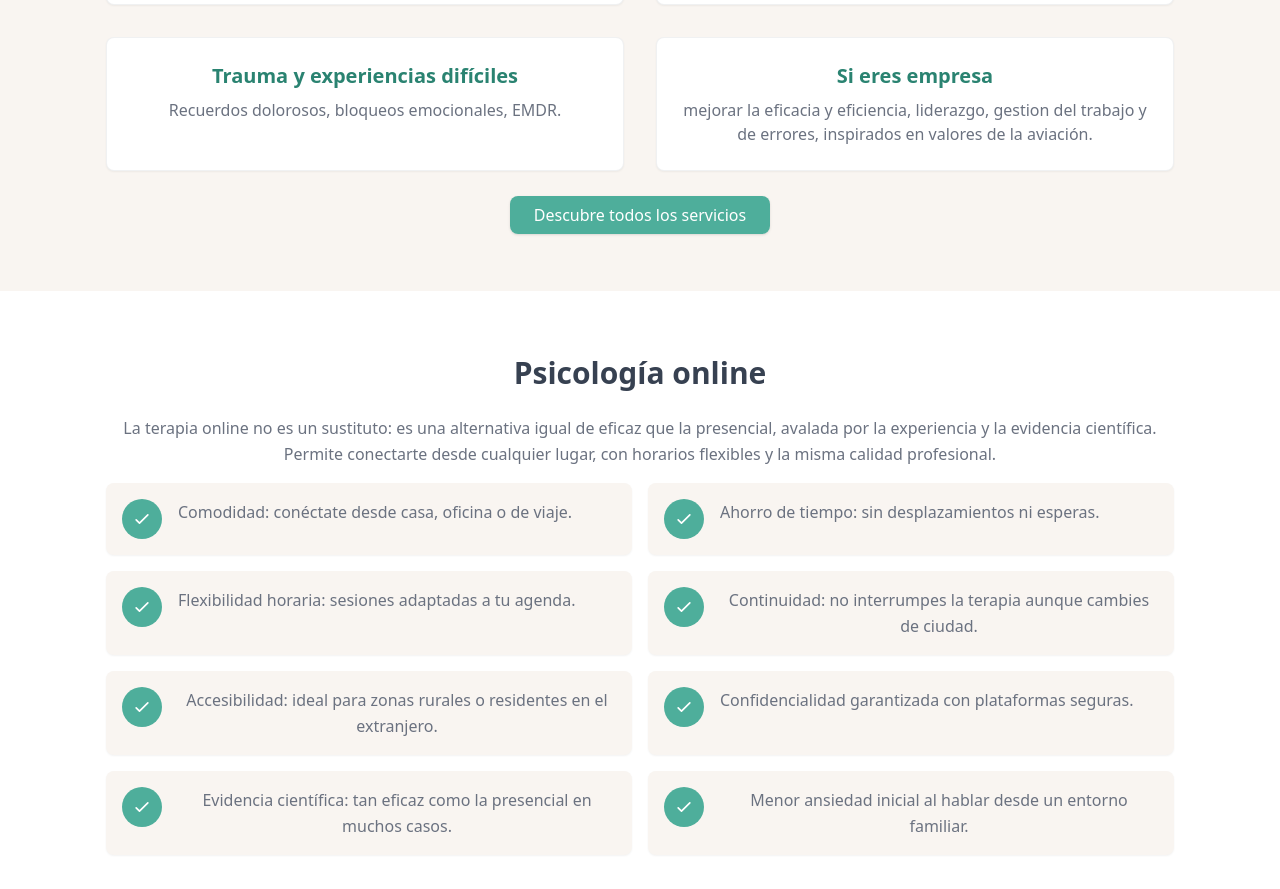
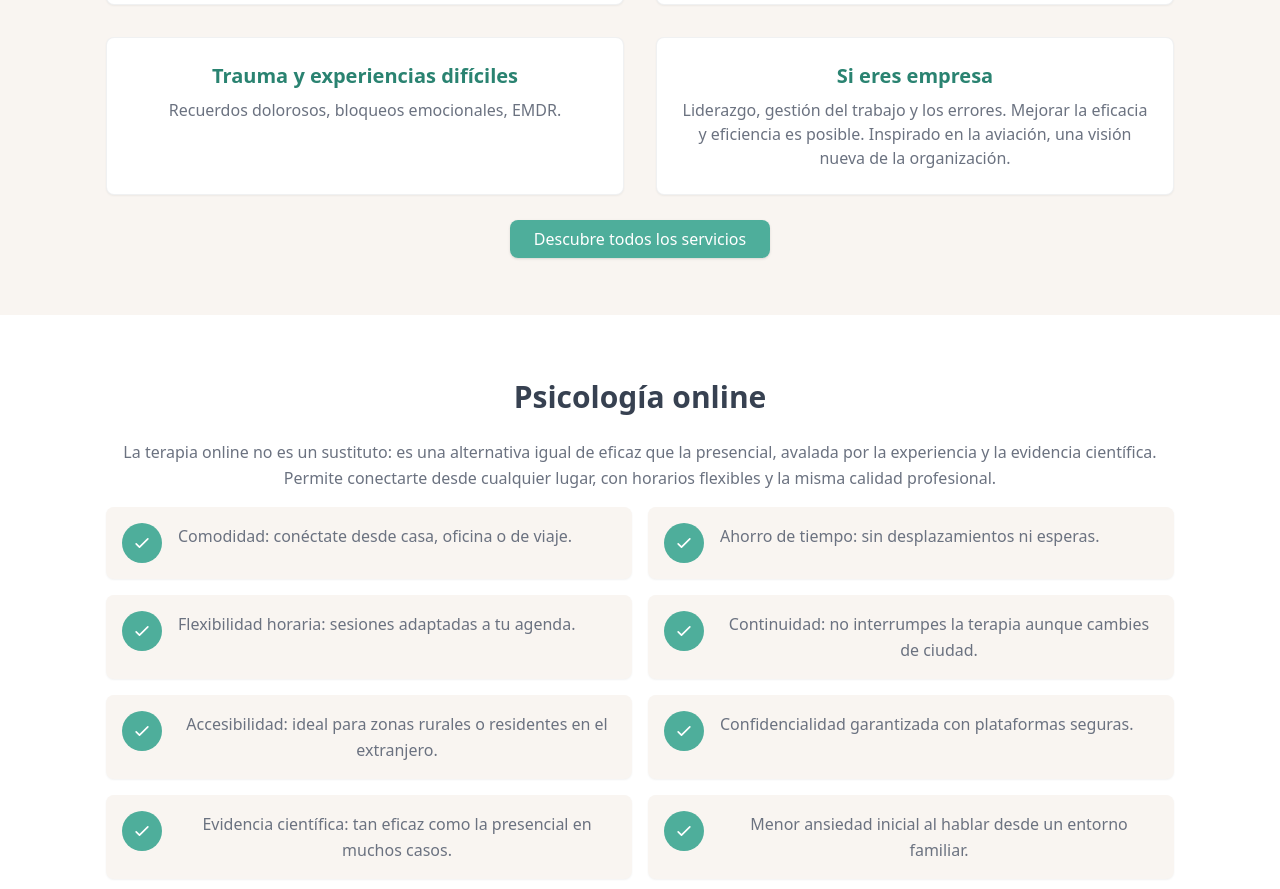
Before and after one commit to psicopiloto/psicopilotopage1, a Next.js app: page / in a window 1280 px wide. Shown: the part 2051-2940 px from the top of the page. Built offline with nearby package versions, Linux system fonts and the light colour scheme.

Commit message:
Update index.js

```diff
--- a/pages/index.js
+++ b/pages/index.js
@@ -145,7 +145,7 @@ export default function Home() {
                 { title: "Autoestima y apego", desc: "Inseguridad, dificultad para poner límites." },
                 { title: "Terapia de pareja", desc: "Conflictos, discusiones, pérdida de confianza." },
                 { title: "Trauma y experiencias difíciles", desc: "Recuerdos dolorosos, bloqueos emocionales, EMDR." },
-                { title: "Si eres empresa", desc: "mejorar la eficacia y eficiencia, liderazgo, gestion del trabajo y de errores, inspirados en valores de la aviación." }
+                { title: "Si eres empresa", desc: "Liderazgo, gestión del trabajo y los errores. Mejorar la eficacia y eficiencia es posible. Inspirado en la aviación, una visión nueva de la organización." }
               ].map((s, i) => (
                 <div
                   key={i}
```
